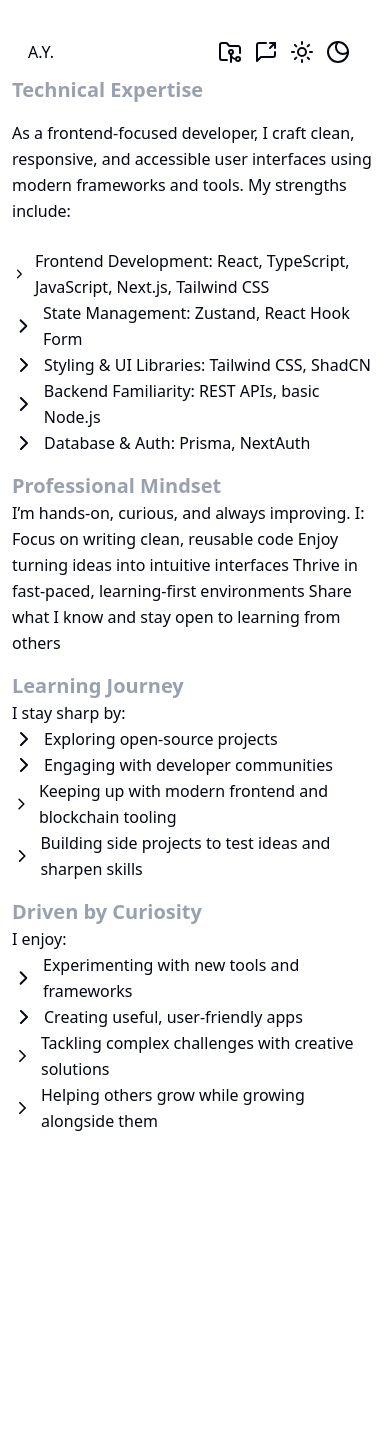
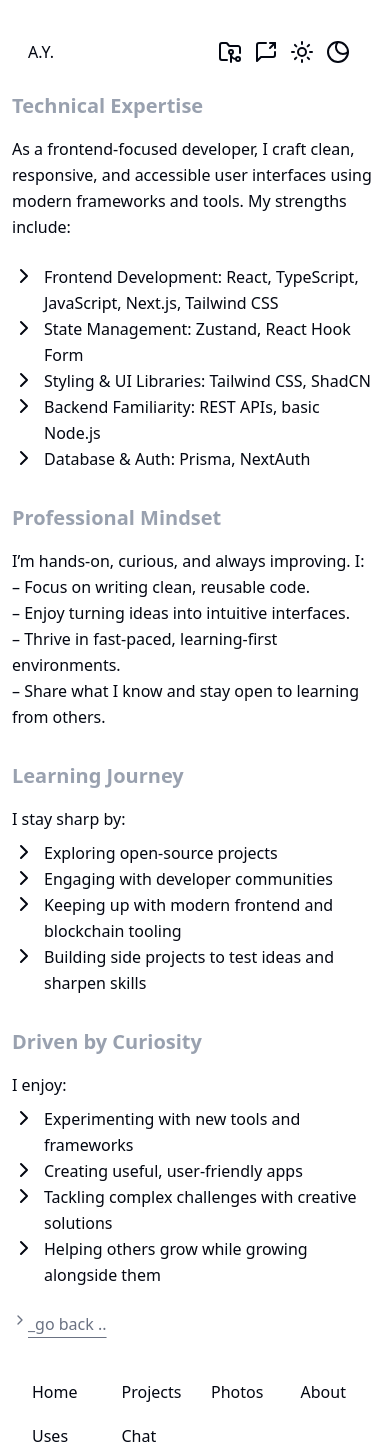
Before and after one commit to AYo101o/portfolio, a Next.js app: page /about in a window 390 px wide. Before the commit the page ends 1146 px from the top, so only its background shows below. Built offline with nearby package versions, Linux system fonts and the light colour scheme.

Commit message:
mapping through links

```diff
--- a/src/app/about/page.tsx
+++ b/src/app/about/page.tsx
@@ -1,85 +1,112 @@
-import {ChevronRight, Circle} from "lucide-react";
-export default function About (){
-    return(
-        <div className="m-3 text-gray-1000 leading-loose">
-            <div>
-                <h1 className=" text-gray-400 mb-4 font-extrabold text-xl">Technical Expertise</h1>
-                <p className="leading-relaxed">As a frontend-focused developer, I craft clean, responsive, and accessible user interfaces using modern frameworks and tools. My strengths include:
+import GoBack from "@/components/layout/GoBack";
+import { ChevronRight } from "lucide-react";
+
+export default function About() {
+  return (
+    <section className="m-3 leading-loose">
+      <article>
+        <h2 className="text-gray-400 mb-4 font-extrabold text-xl">
+          Technical Expertise
+        </h2>
+        <p className="leading-relaxed">
+          As a frontend-focused developer, I craft clean, responsive, and
+          accessible user interfaces using modern frameworks and tools. My
+          strengths include:
         </p>
-                <ul className="leading-relaxed mt-6 text-red">
-                    <li className="flex items-center gap-2">
-                        <ChevronRight />
-                        Frontend Development: React, TypeScript, JavaScript, Next.js, Tailwind CSS
+        <ul className="leading-relaxed mt-6 text-red list-none">
+          <li className="flex gap-2 items-start">
+            <ChevronRight className="w-6 shrink-0" aria-hidden="true" />
+            <span>
+              Frontend Development: React, TypeScript, JavaScript, Next.js,
+              Tailwind CSS
+            </span>
           </li>
-                    <li className="flex items-center gap-2">
-                        <ChevronRight />
-                        State Management: Zustand, React Hook Form
+          <li className="flex gap-2 items-start">
+            <ChevronRight className="w-6 shrink-0" aria-hidden="true" />
+            <span>State Management: Zustand, React Hook Form</span>
           </li>
-                    <li className="flex items-center gap-2">
-                        <ChevronRight />
-                        Styling & UI Libraries: Tailwind CSS, ShadCN</li>
-                    <li className="flex items-center gap-2">
-                        <ChevronRight />
-                        Backend Familiarity: REST APIs, basic Node.js
+          <li className="flex gap-2 items-start">
+            <ChevronRight className="w-6 shrink-0" aria-hidden="true" />
+            <span>Styling & UI Libraries: Tailwind CSS, ShadCN</span>
           </li>
-                    <li className="flex items-center gap-2">
-                        <ChevronRight />
-                        Database & Auth: Prisma, NextAuth
+          <li className="flex gap-2 items-start">
+            <ChevronRight className="w-6 shrink-0" aria-hidden="true" />
+            <span>Backend Familiarity: REST APIs, basic Node.js</span>
+          </li>
+          <li className="flex gap-2 items-start">
+            <ChevronRight className="w-6 shrink-0" aria-hidden="true" />
+            <span>Database & Auth: Prisma, NextAuth</span>
           </li>
         </ul>
-            </div>
-            <div className="leading-relaxed">
-                <h1 className=" text-gray-400 mt-4 font-extrabold text-xl">Professional Mindset</h1>
-                <p>I’m hands-on, curious, and always improving. I:
+      </article>
 
-                Focus on writing clean, reusable code
+      <article className="leading-relaxed mt-8">
+        <h2 className="text-gray-400 mb-4 font-extrabold text-xl">
+          Professional Mindset
+        </h2>
+        <p>
+          I’m hands-on, curious, and always improving. I:
+          <br />
+          – Focus on writing clean, reusable code.
+          <br />
+          – Enjoy turning ideas into intuitive interfaces.
+          <br />
+          – Thrive in fast-paced, learning-first environments.
+          <br />
+          – Share what I know and stay open to learning from others.
+        </p>
+      </article>
 
-                Enjoy turning ideas into intuitive interfaces
-
-                Thrive in fast-paced, learning-first environments
-
-                Share what I know and stay open to learning from others
-                </p>
-                <div className="leading-relaxed">
-                    <h1 className="font-extrabold text-xl text-gray-400 mt-4">Learning Journey</h1>
+      <article className="leading-relaxed mt-8">
+        <h2 className="font-extrabold text-xl text-gray-400 mb-4">
+          Learning Journey
+        </h2>
         <p>I stay sharp by:</p>
-                    <ul>
-                        <li className="flex items-center gap-2">
-                            <ChevronRight/>Exploring open-source projects
+        <ul className="mt-2 list-none">
+          <li className="flex gap-2 items-start">
+            <ChevronRight className="w-6 shrink-0" aria-hidden="true" />
+            <span>Exploring open-source projects</span>
           </li>
-                        <li className="flex items-center gap-2">
-                            <ChevronRight/>Engaging with developer communities
+          <li className="flex gap-2 items-start">
+            <ChevronRight className="w-6 shrink-0" aria-hidden="true" />
+            <span>Engaging with developer communities</span>
           </li>
-                        <li className="flex items-center gap-2">
-                            <ChevronRight/>Keeping up with modern frontend and blockchain tooling
+          <li className="flex gap-2 items-start">
+            <ChevronRight className="w-6 shrink-0" aria-hidden="true" />
+            <span>Keeping up with modern frontend and blockchain tooling</span>
           </li>
-                        <li className="flex items-center gap-2">
-                            <ChevronRight/>Building side projects to test ideas and sharpen skills
+          <li className="flex gap-2 items-start">
+            <ChevronRight className="w-6 shrink-0" aria-hidden="true" />
+            <span>Building side projects to test ideas and sharpen skills</span>
           </li>
         </ul>
-                </div>
-                <div className="leading-relaxed">
-                    <h1 className="font-extrabold text-xl text-gray-400 mt-4">Driven by Curiosity</h1>
+      </article>
+
+      <article className="leading-relaxed mt-8">
+        <h2 className="font-extrabold text-xl text-gray-400 mb-4">
+          Driven by Curiosity
+        </h2>
         <p>I enjoy:</p>
-                    <ul>
-                        <li className="flex items-center gap-2">
-                            <ChevronRight/>Experimenting with new tools and frameworks
+        <ul className="mt-2 list-none">
+          <li className="flex gap-2 items-start">
+            <ChevronRight className="w-6 shrink-0" aria-hidden="true" />
+            <span>Experimenting with new tools and frameworks</span>
           </li>
-                        <li className="flex items-center gap-2">
-                            <ChevronRight/>Creating useful, user-friendly apps
+          <li className="flex gap-2 items-start">
+            <ChevronRight className="w-6 shrink-0" aria-hidden="true" />
+            <span>Creating useful, user-friendly apps</span>
           </li>
-                        <li className="flex items-center gap-2">
-                            <ChevronRight/>Tackling complex challenges with creative solutions
+          <li className="flex gap-2 items-start">
+            <ChevronRight className="w-6 shrink-0" aria-hidden="true" />
+            <span>Tackling complex challenges with creative solutions</span>
           </li>
-                        <li className="flex items-center gap-2">
-                            <ChevronRight/>
-                            Helping others grow while growing alongside them
+          <li className="flex gap-2 items-start">
+            <ChevronRight className="w-6 shrink-0" aria-hidden="true" />
+            <span>Helping others grow while growing alongside them</span>
           </li>
         </ul>
-                </div>
-            </div>
-
-        </div>
-
-    )
+      </article>
+      <GoBack/>
+    </section>
+  );
 }
--- a/src/app/layout.tsx
+++ b/src/app/layout.tsx
@@ -2,6 +2,7 @@
 import { Geist, Geist_Mono } from "next/font/google";
 import "./globals.css";
 import Navbar from "@/components/layout/Navbar";
+import Links from "@/components/layout/Links";
 
 const geistSans = Geist({
   variable: "--font-geist-sans",
@@ -30,6 +31,7 @@
       >
         <Navbar/>
         {children}
+        <Links/>
       </body>
     </html>
   );
--- a/src/app/page.tsx
+++ b/src/app/page.tsx
@@ -3,7 +3,7 @@
 
 export default function Home() {
   return (
-    <div className="p-5">
+    <div className="p-5 md:px-10">
       <Mid/>
     </div>
   );
--- /dev/null
+++ b/src/app/projects/page.tsx
@@ -0,0 +1,17 @@
+import GoBack from "@/components/layout/GoBack";
+
+export default function Projects(){
+
+    return(
+        <div className="px-7">
+            <h1 className="font-extrabold text-3xl">Portfolio of Projects</h1>
+            <p className="pt-5">Check out my latest software projects and contributions. Here are some of the projects i have worked on.</p>
+            <div className="">
+                {/* mapping */}
+            </div>
+
+           <GoBack/>
+
+        </div>
+    )
+}
--- /dev/null
+++ b/src/components/layout/GoBack.tsx
@@ -0,0 +1,15 @@
+"use client";
+import { ChevronRight } from "lucide-react";
+import { useRouter } from "next/navigation";
+
+export default function GoBack() {
+  const router = useRouter();
+
+
+  return (
+    <div className="underline decoration-gray-500 underline-offset-7 text-gray-500 flex mt-5">
+      <ChevronRight className="w-4" />
+      <button onClick={() => router.back()}>_go back ..</button>
+    </div>
+  );
+}
--- /dev/null
+++ b/src/components/layout/Links.tsx
@@ -0,0 +1,20 @@
+import Link from "next/link";
+import links from "@/data/links.json";
+
+type Linki = { id: number; name: string; url: string };
+
+export default function Links() {
+  return (
+    <div className="px-5">
+      <section className="mt-10 ml-3">
+        <ul className="grid grid-cols-4 gap-5">
+          {(links as Linki[]).map((link) => (
+            <li key={link.id}>
+              <Link href={link.url}>{link.name}</Link>
+            </li>
+          ))}
+        </ul>
+      </section>
+    </div>
+  );
+}
--- a/src/components/layout/Navbar.tsx
+++ b/src/components/layout/Navbar.tsx
@@ -1,21 +1,29 @@
 import Link from "next/link";
-import { FolderGit2, MessageSquareShare, Sun, Eclipse } from "lucide-react";
+import * as Icons from "lucide-react";
+import navbarIcons from "@/data/navbar.json";
+
+type NavbarIcon = { id: number; icon: keyof typeof Icons; url: string };
 
 export default function Navbar() {
-
-    const iconStyle = 'mr-3';
+  const iconStyle = "mr-3";
 
   return (
-    <nav className="flex justify-between mx-7 mt-10">
+    <nav className="flex justify-between mx-7 mt-10 mb-7">
       <Link href="/">
         <h1>A.Y.</h1>
       </Link>
-      <li className="flex">
-        <FolderGit2 className={iconStyle}/>
-        <MessageSquareShare className={iconStyle}/>
-        <Sun className={iconStyle}/>
-        <Eclipse className={iconStyle}/>
-      </li>
+      <ul className="flex">
+        {(navbarIcons as NavbarIcon[]).map((item) => {
+          const LucideIcon = Icons[item.icon] as React.ElementType;
+          return (
+            <li key={item.id}>
+              <Link href={item.url}>
+                <LucideIcon className={iconStyle}/>
+              </Link>
+            </li>
+          );
+        })}
+      </ul>
     </nav>
   );
 }
--- a/src/data/links.json
+++ b/src/data/links.json
@@ -1,6 +1,6 @@
 [
   { "id": 1, "name": "Home","url": "/" },
-  { "id": 2, "name": "Projects","url": "/" },
+  { "id": 2, "name": "Projects","url": "/projects" },
   { "id": 3, "name": "Photos", "url": "/" },
   { "id": 4, "name": "About", "url": "/about" },
   { "id": 5, "name": "Uses", "url": "/"  },
--- /dev/null
+++ b/src/data/navbar.json
@@ -0,0 +1,6 @@
+[
+  { "id": 1, "icon": "FolderGit2", "url":"/projects" },
+  { "id": 2, "icon": "MessageSquareShare", "url":"/" },
+  { "id": 3, "icon": "Sun", "url":"/" },
+  { "id": 4, "icon": "Eclipse", "url":"/" }
+]
```
Also changed, not shown: src/components/layout/Mid.tsx (+67 -70 lines). Lines whose indentation alone changed are shown as unchanged.
